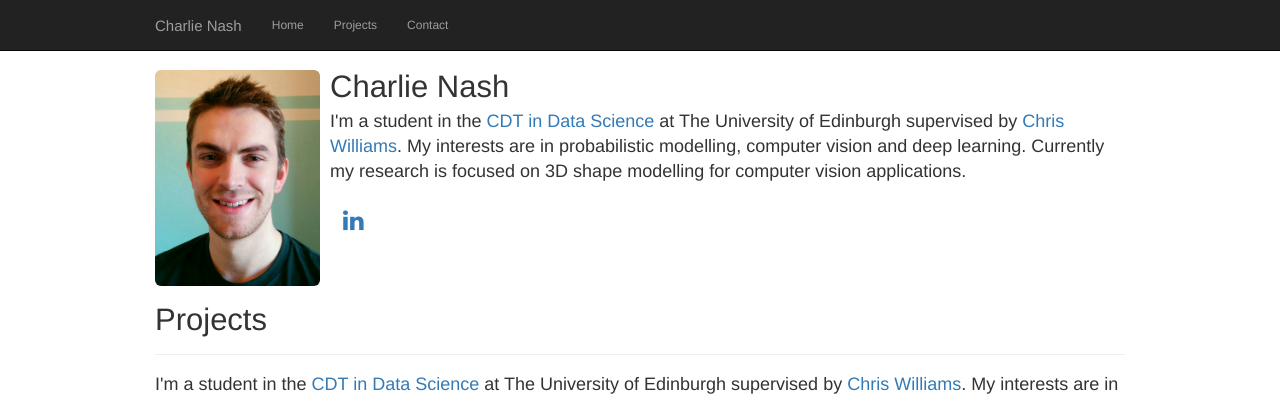
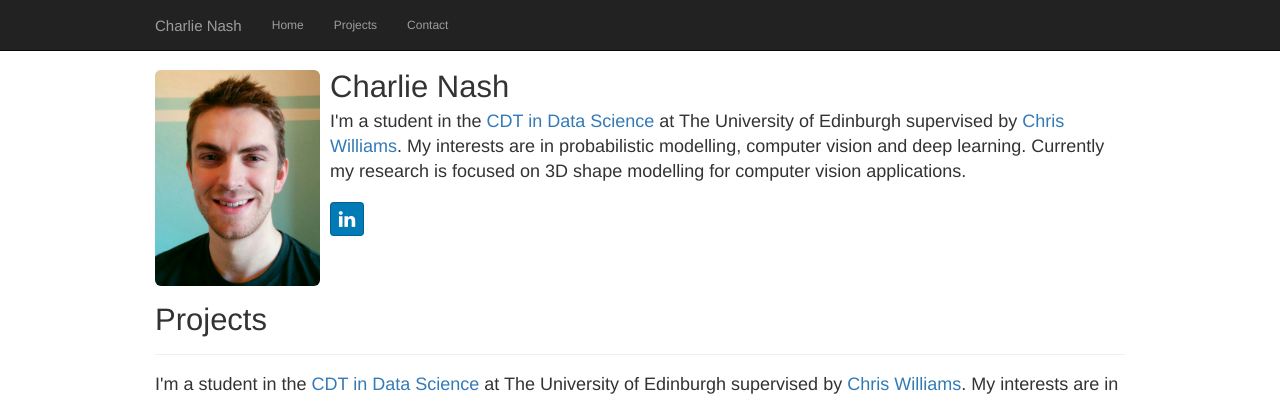
Before and after one commit to charlienash/charlienash.github.io, a Jekyll site: the page index.html, which Jekyll copies as it is, in a window 1280 px wide. Shown: the top 396 px of the page. Built offline with Jekyll 4.4.1, drawn with Linux system fonts in a browser that asks for light colours; nearby versions of some CDN libraries; library files that are not in the unit come from our copies.

Commit message:
Update index.html

```diff
--- a/index.html
+++ b/index.html
@@ -18,6 +18,10 @@
 
 		<!-- font-awesome css -->
 		<link rel="stylesheet" href="assets/css/font-awesome.min.css">
+
+		<!-- social icons css -->
+		<link rel="stylesheet" href="assets/css/bootstrap-social.css">
+
 
 		<!-- Override CSS file - add your own CSS rules -->
 		<link rel="stylesheet" href="assets/css/styles.css">
```
